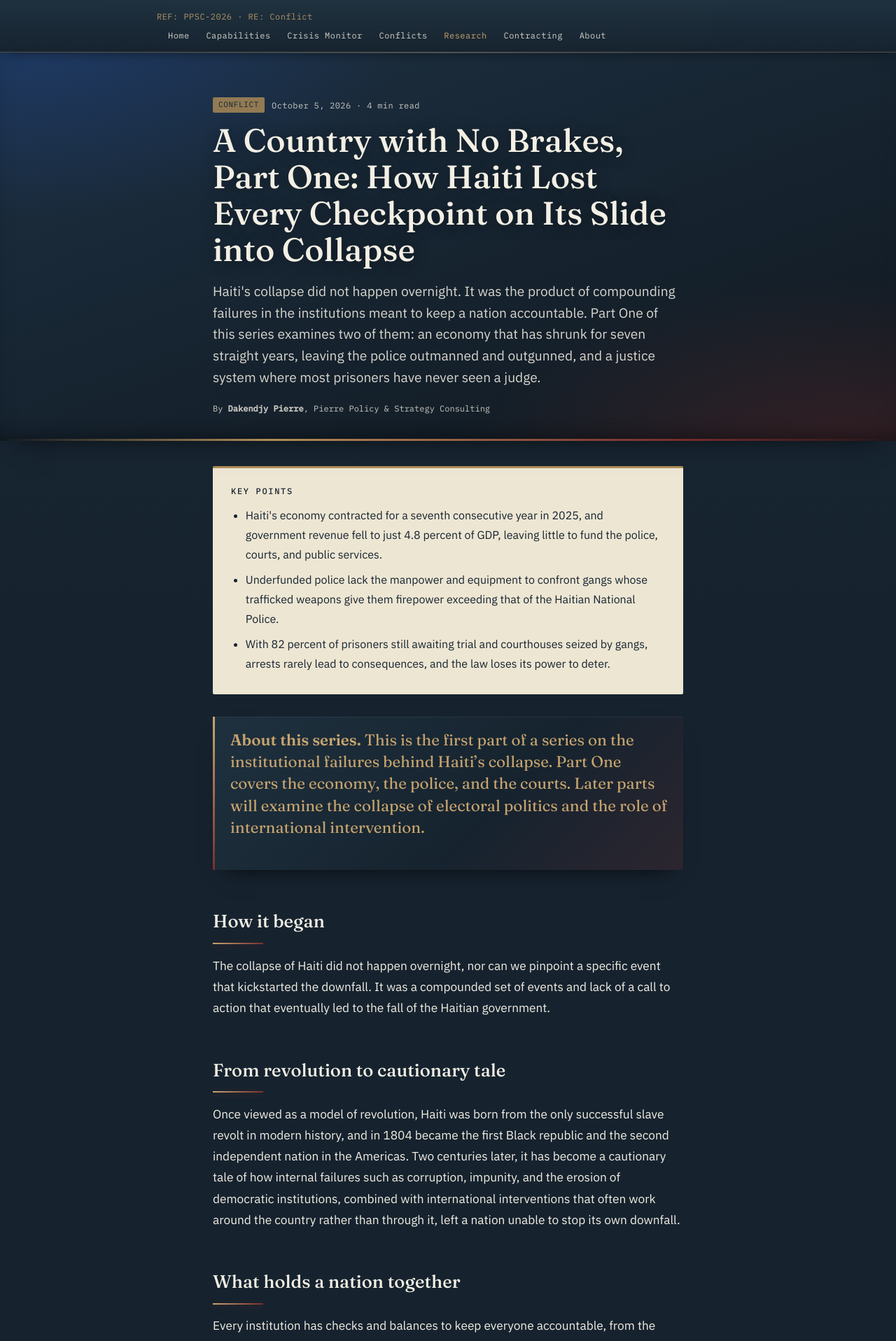
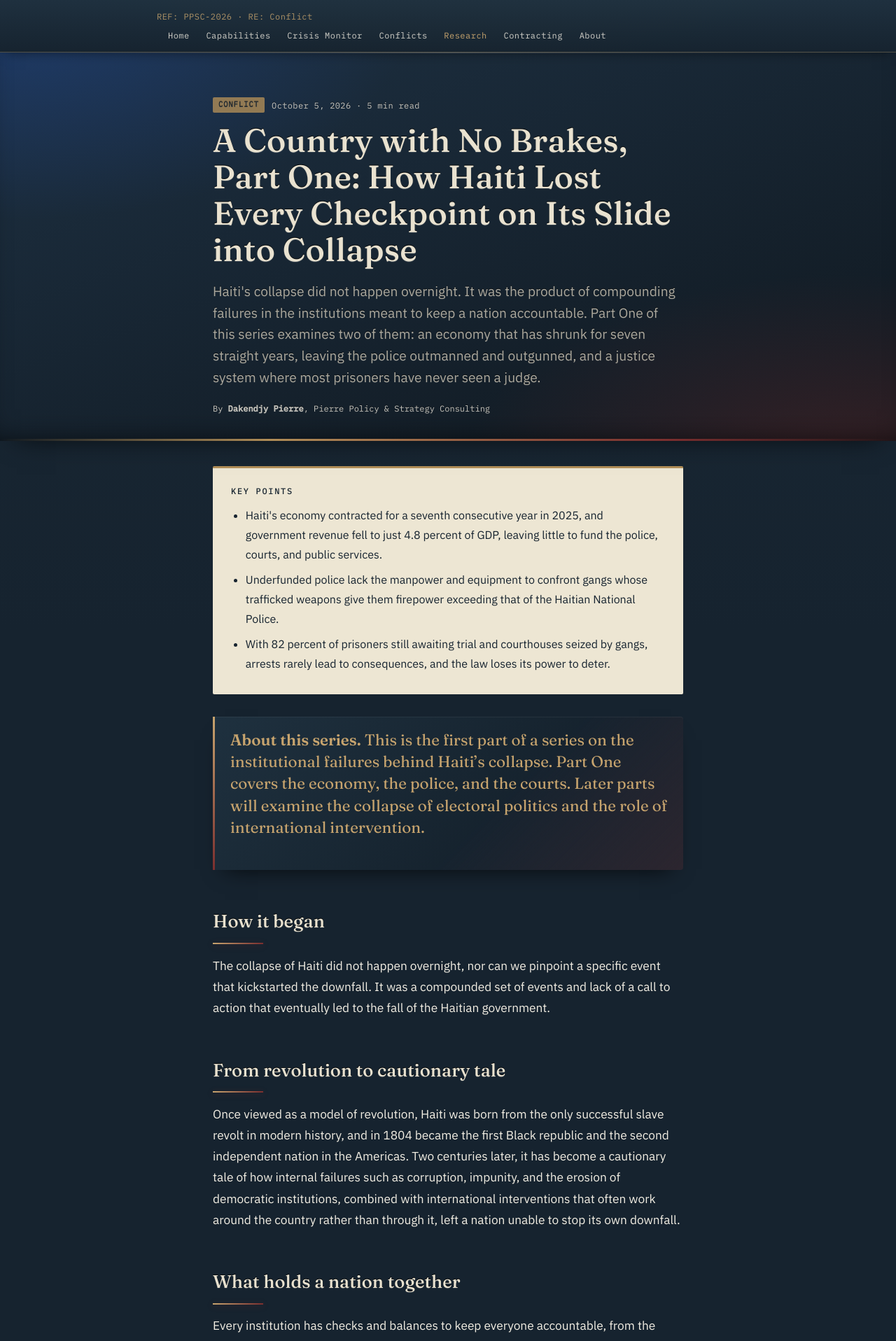
Before and after one commit to Dakpi11/pierrepolicy-website, a Jekyll site: the page built from _posts/2026-10-05-a-country-with-no-brakes-part-one.md, in a window 1280 px wide. Shown: the top 1916 px of the page at 70% size. Built offline with Jekyll 4.4.1, drawn with Linux system fonts in a browser that asks for light colours; some of the changed lines change nothing that is shown.

Commit message:
Add files via upload

```diff
--- a/_posts/2026-10-05-a-country-with-no-brakes-part-one.md
+++ b/_posts/2026-10-05-a-country-with-no-brakes-part-one.md
@@ -35,7 +35,14 @@
     background: linear-gradient(90deg, transparent 0%, rgba(255,255,255,0.10) 20%, rgba(255,255,255,0.32) 50%, rgba(255,255,255,0.10) 80%, transparent 100%);
     box-shadow: 0 1px 14px rgba(255,255,255,0.10);
   }
-  .article-head h1 { text-shadow: 0 2px 22px rgba(0,0,0,0.45); }
+  /* Laser-etched text: crisp warm ink with a dark upper edge and a faint lit lower edge */
+  .article-head h1 {
+    color: #E9E2D0; letter-spacing: 0.005em;
+    text-shadow: 0 -1px 0 rgba(0,0,0,0.85), 0 1px 0 rgba(255,255,255,0.14), 0 0 1px rgba(233,226,208,0.35);
+  }
+  .article-head .dek { color: rgba(233,226,208,0.82); text-shadow: 0 -1px 0 rgba(0,0,0,0.7), 0 1px 0 rgba(255,255,255,0.08); }
+  .article-head .meta, .article-head .byline { text-shadow: 0 -1px 0 rgba(0,0,0,0.7), 0 1px 0 rgba(255,255,255,0.07); }
+  .article-text h2 { color: #E9E2D0; text-shadow: 0 -1px 0 rgba(0,0,0,0.85), 0 1px 0 rgba(255,255,255,0.12); }
   .article-text > blockquote:first-of-type {
     margin: 0 0 2em; padding: 18px 22px; border-radius: 4px;
     border-left: 3px solid; border-image: linear-gradient(180deg, #C7A46E, #7A2E2E) 1;
```
